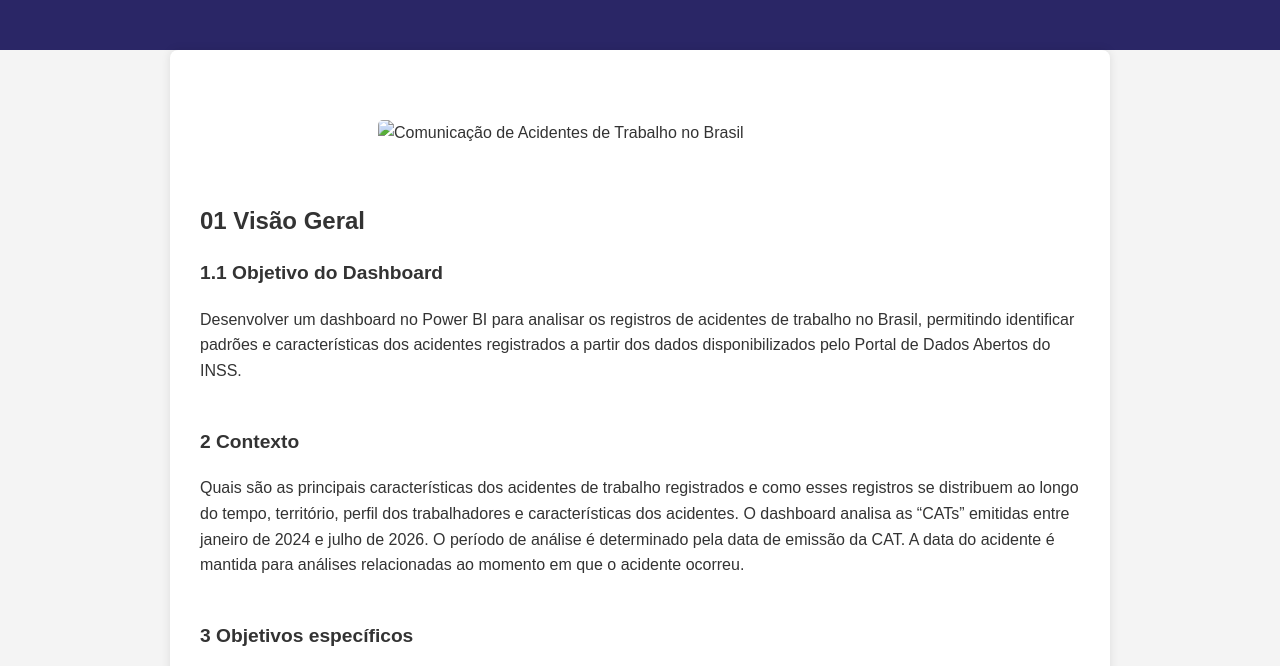
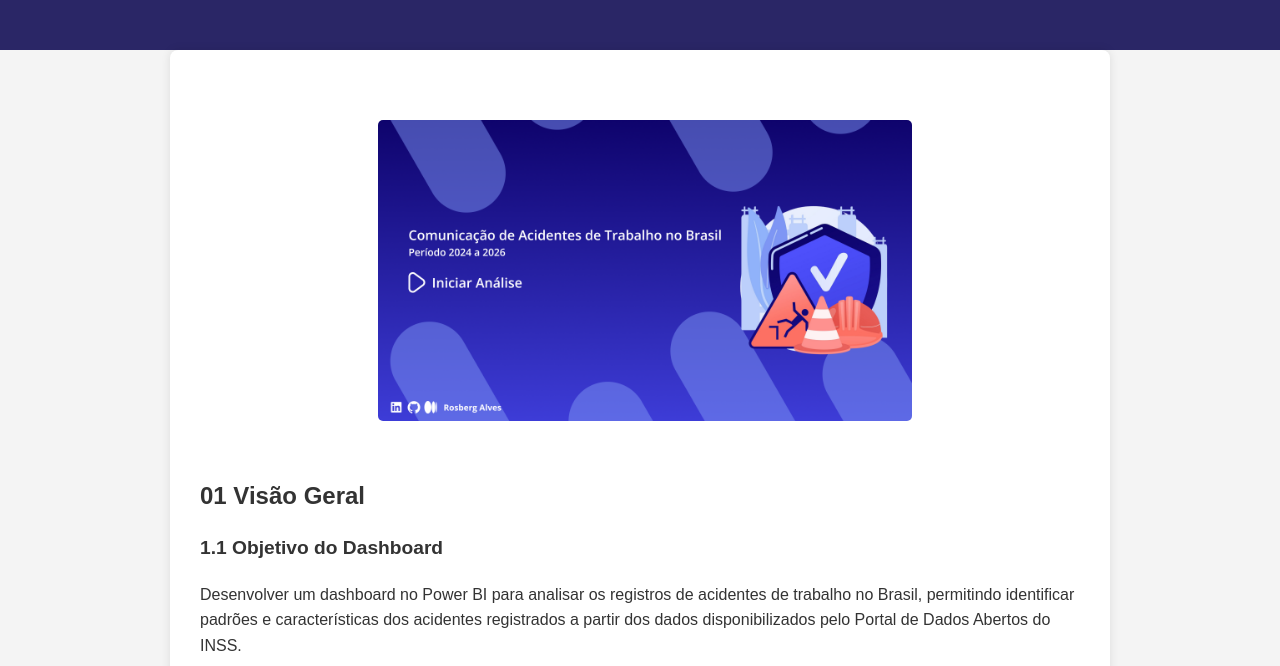
Before and after one commit to rosbergalves/Projeto-Portfolio, a plain HTML site: page projeto_comunicacao_acidentes_trabalhobr.html in a window 1280 px wide. Shown: the part 112-778 px from the top of the page. Drawn offline with Linux system fonts and the light colour scheme; files whose address does not match are found by name.

Commit message:
Correção da capa do dashboard CAT_BR

```diff
--- a/projeto_comunicacao_acidentes_trabalhobr.html
+++ b/projeto_comunicacao_acidentes_trabalhobr.html
@@ -182,7 +182,7 @@
   <main class="container">
     <section>
         <section>
-            <img src="" alt="Comunicação de Acidentes de Trabalho no Brasil" class="imagem-projeto">
+            <img src="Imagens/Dashboard_Capa.png" alt="Comunicação de Acidentes de Trabalho no Brasil" class="imagem-projeto">
         </section>
 
         <section>
```
